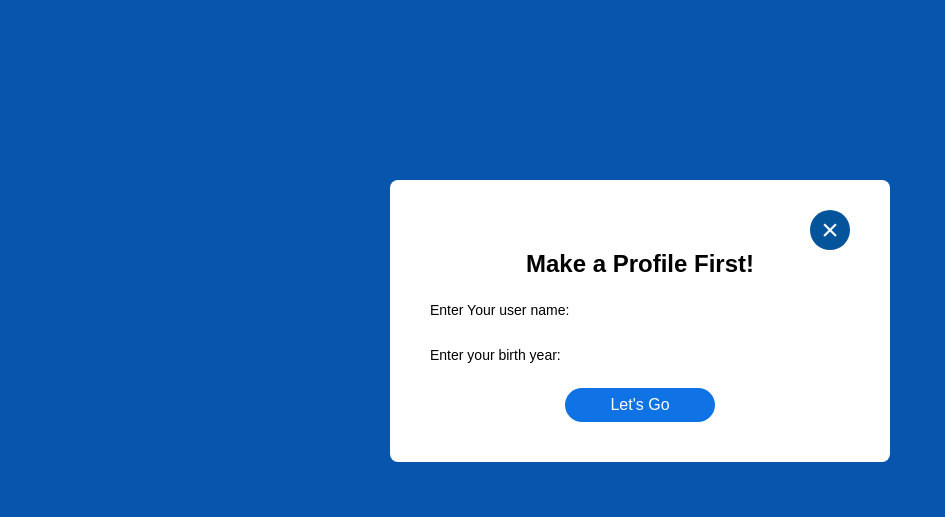
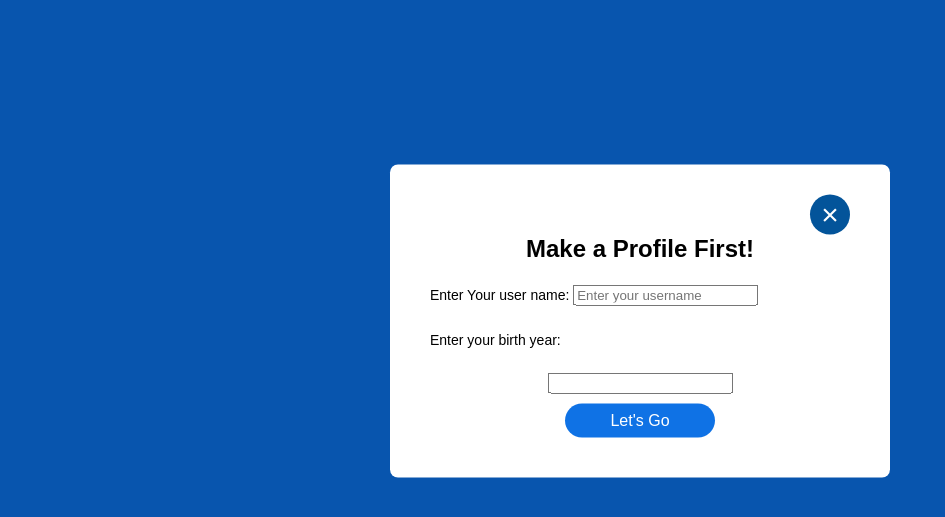
Before and after one commit to mtemkin314/Hackathon-2023-, a plain HTML site: page index.html in a window 1280 px wide. Shown: the part 79-596 px from the top of the page, without its empty margins (0-945 px from the left). Drawn offline with Linux system fonts and the light colour scheme.

Commit message:
added new user fields

```diff
--- a/index.html
+++ b/index.html
@@ -15,8 +15,17 @@
         <h2>Make a Profile First!</h2>
         <p>
            Enter Your user name:
+           <input
+            id = "new_user_name"
+            input = "text"
+            placeholder="Enter your username"
+           >
         </p>
         <p> Enter your birth year:</p>
+        <input
+        id = "new_birthdate"
+        input = "date"
+        >
         <a href="#">Let's Go</a>
     </div>
     <h1> Your Movie Profile </h1>
```
